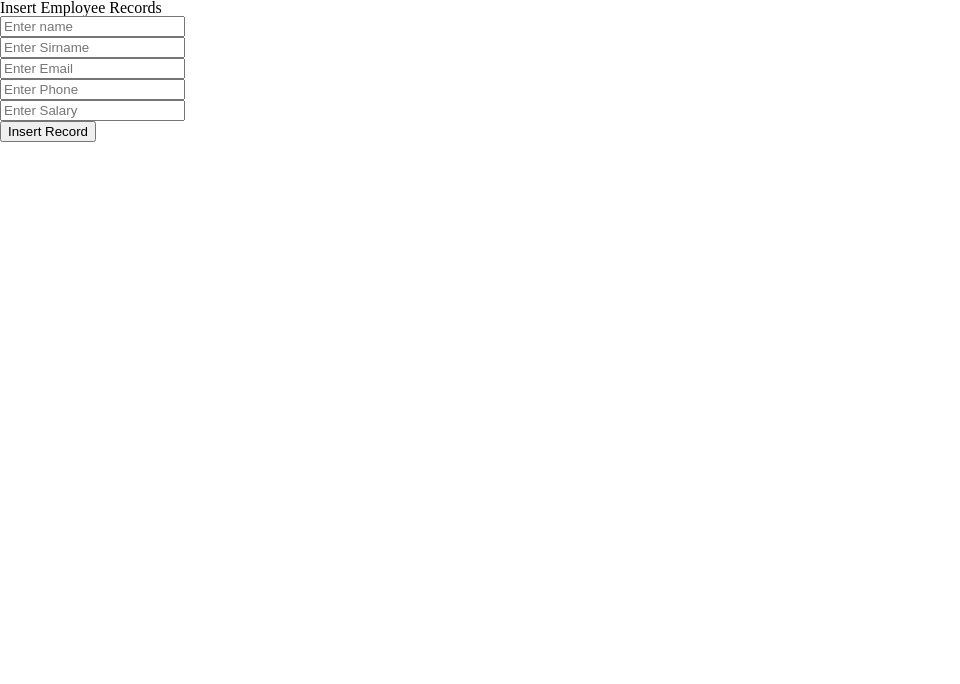
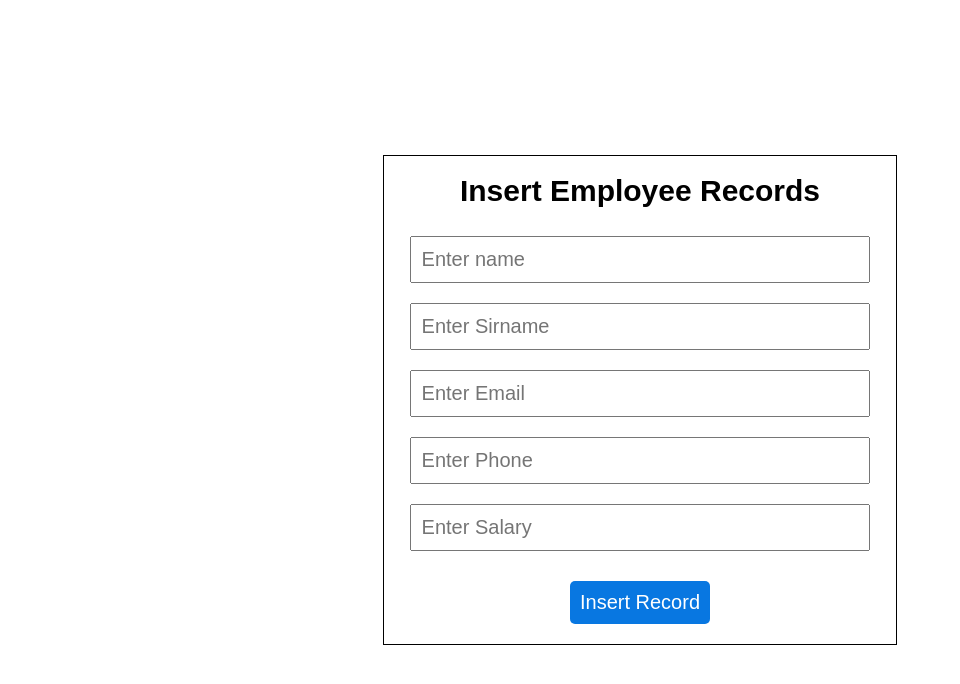
Before and after one commit to khoishpy123/javascript-training, a website: page src/insert-form.html in a window 1280 px wide. Shown: the whole page, without its empty margins (0-960 px from the left). Drawn offline with Linux system fonts and the light colour scheme.

Commit message:
fix UI form insert

```diff
--- a/src/insert-form.html
+++ b/src/insert-form.html
@@ -4,9 +4,9 @@
     <meta http-equiv="X-UA-Compatible" content="IE=edge" />
     <meta name="viewport" content="width=device-width, initial-scale=1.0" />
     <title>Document</title>
-    <link rel="stylesheet" href="styles/form-insert.css" />
+    <link rel="stylesheet" href="styles/insert-form.css" />
     <link rel="stylesheet" href="styles/reset.css" />
-    <link rel="stylesheet" href="styles/commo.css" />
+    <link rel="stylesheet" href="styles/common.css" />
   </head>
   <body>
     <section class="insert-form">
```
